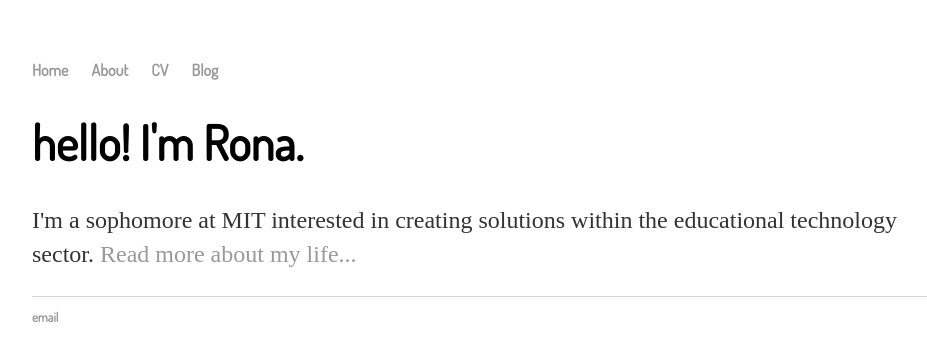
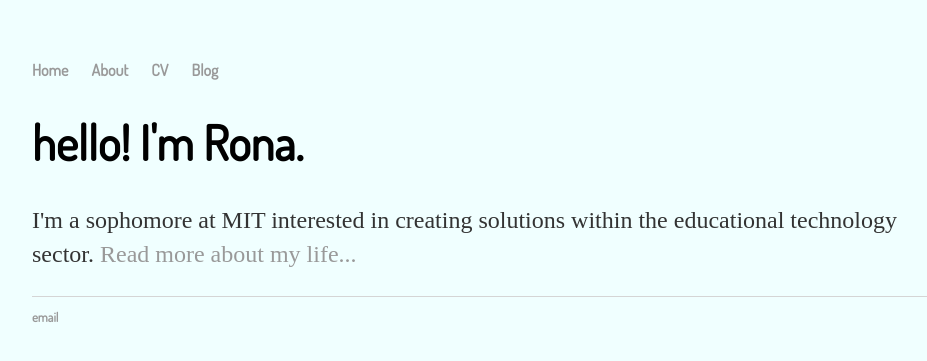
Before and after one commit to ronayw/ronayw.github.io, a Jekyll site: the page built from index.html, in a window 1280 px wide. Shown: the top 361 px of the page, without its empty margins (160-1087 px from the left). Built offline with Jekyll 4.4.1, drawn with Linux system fonts in a browser that asks for light colours.

Commit message:
Update main.css

```diff
--- a/css/main.css
+++ b/css/main.css
@@ -1,4 +1,4 @@
-
+body {background-color: #F0FFFF;}
 
 body {
     margin: 60px auto;
```
